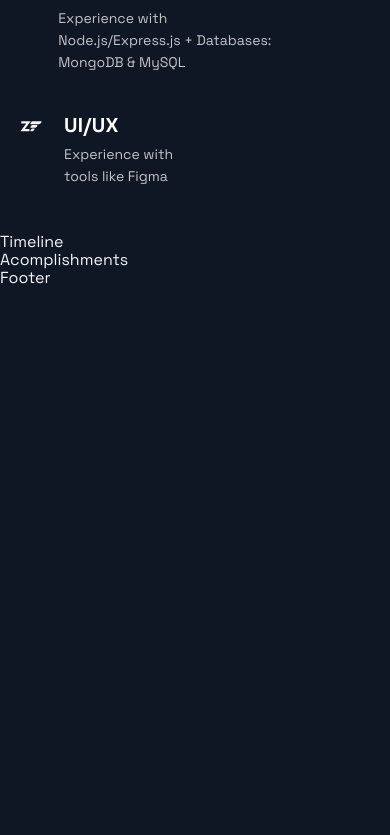
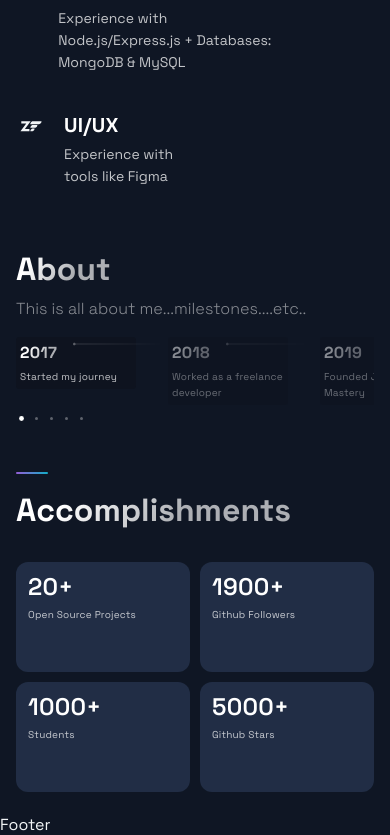
Before and after one commit to tylerhance/tylers-webdev-portfolio, a Next.js app: page / in a window 390 px wide. Shown: the part 3462-4297 px from the top of the page. Before the commit the page ends 3750 px from the top, so only its background shows below. Built offline with nearby package versions, Linux system fonts and the light colour scheme.

Commit message:
Finalizing logic for displaying the timeline and making it responsive. Adding accomplishment section.

```diff
--- a/src/components/Acomplishments/Acomplishments.js
+++ b/src/components/Acomplishments/Acomplishments.js
@@ -11,9 +11,17 @@
 ];
 
 const Acomplishments = () => (
-  <div>
-    Acomplishments
-  </div>
+  <Section>
+    <SectionTitle>Accomplishments</SectionTitle>
+    <Boxes>
+      {data.map(( card, index ) => (
+        <Box key={index}>
+          <BoxNum>{card.number}+</BoxNum>
+          <BoxText>{card.text}</BoxText>
+        </Box>
+      ))}
+    </Boxes>
+  </Section>
 );
 
 export default Acomplishments;
--- a/src/components/TimeLine/TimeLine.js
+++ b/src/components/TimeLine/TimeLine.js
@@ -7,45 +7,108 @@
 const TOTAL_CAROUSEL_COUNT = TimeLineData.length;
 
 const Timeline = () => {
-  // const [activeItem, setActiveItem] = useState(0);
-  // const carouselRef = useRef();
+  const [activeItem, setActiveItem] = useState(0);
+  const carouselRef = useRef();
 
-  // const scroll = (node, left) => {
-  //   return node.scrollTo({ left, behavior: 'smooth' });
-  // }
+  const scroll = (node, left) => {
+    return node.scrollTo({ left, behavior: 'smooth' });
+  }
 
-  // const handleClick = (e, i) => {
-  //   e.preventDefault();
+  const handleClick = (e, i) => {
+    e.preventDefault();
 
-  //   if (carouselRef.current) {
-  //     const scrollLeft = Math.floor(carouselRef.current.scrollWidth * 0.7 * (i / TimeLineData.length));
+    if (carouselRef.current) {
+      const scrollLeft = Math.floor(carouselRef.current.scrollWidth * 0.7 * (i / TimeLineData.length));
 
-  //     scroll(carouselRef.current, scrollLeft);
-  //   }
-  // }
+      scroll(carouselRef.current, scrollLeft);
+    }
+  }
 
-  // const handleScroll = () => {
-  //   if (carouselRef.current) {
-  //     const index = Math.round((carouselRef.current.scrollLeft / (carouselRef.current.scrollWidth * 0.7)) * TimeLineData.length);
+  const handleScroll = () => {
+    if (carouselRef.current) {
+      const index = Math.round((carouselRef.current.scrollLeft / (carouselRef.current.scrollWidth * 0.7)) * TimeLineData.length);
 
-  //     setActiveItem(index);
-  //   }
-  // }
+      setActiveItem(index);
+    }
+  }
 
   // // snap back to beginning of scroll when window is resized
   // // avoids a bug where content is covered up if coming from smaller screen
-  // useEffect(() => {
-  //   const handleResize = () => {
-  //     scroll(carouselRef.current, 0);
-  //   }
+  useEffect(() => {
+    const handleResize = () => {
+      scroll(carouselRef.current, 0);
+    }
 
-  //   window.addEventListener('resize', handleResize);
-  // }, []);
+    window.addEventListener('resize', handleResize);
+  }, []);
 
   return (
-    <div>
-      Timeline
-    </div>
+    <Section id='about'>
+      <SectionTitle>About</SectionTitle>
+      <SectionText>This is all about me...milestones....etc..</SectionText>
+      <CarouselContainer ref={carouselRef} onScroll={handleScroll}>
+        <>
+        {TimeLineData.map((item, index) => (
+          <CarouselMobileScrollNode key={index} final={index === TOTAL_CAROUSEL_COUNT - 1}>
+            <CarouselItem
+              index={index}
+              id={`carousel__item-${index}`}
+              active={activeItem}
+              onClick={(e) => handleClick(e, index)}>
+
+            <CarouselItemTitle>
+                {item.year}
+                <CarouselItemImg
+                    width="208"
+                    height="6"
+                    viewBox="0 0 208 6"
+                    fill="none"
+                    xmlns="http://www.w3.org/2000/svg">
+                    <path
+                      fill-rule="evenodd"
+                      clip-rule="evenodd"
+                      d="M2.5 5.5C3.88071 5.5 5 4.38071 5 3V3.5L208 3.50002V2.50002L5 2.5V3C5 1.61929 3.88071 0.5 2.5 0.5C1.11929 0.5 0 1.61929 0 3C0 4.38071 1.11929 5.5 2.5 5.5Z"
+                      fill="url(#paint0_linear)"
+                      fill-opacity="0.33"
+                    />
+                    <defs>
+                      <linearGradient
+                        id="paint0_linear"
+                        x1="-4.30412e-10"
+                        y1="0.5"
+                        x2="208"
+                        y2="0.500295"
+                        gradientUnits="userSpaceOnUse">
+                        <stop stop-color="white" />
+                        <stop
+                          offset="0.79478"
+                          stop-color="white"
+                          stop-opacity="0"
+                        />
+                      </linearGradient>
+                    </defs>
+                  </CarouselItemImg>
+            </CarouselItemTitle>
+            <CarouselItemText>{item.text}</CarouselItemText>
+            </CarouselItem>
+          </CarouselMobileScrollNode>
+        ))}
+        </>
+      </CarouselContainer>
+      <CarouselButtons>
+        {TimeLineData.map((item, index) => (
+          <CarouselButton
+            key={index}
+            index={index}
+            active={activeItem}
+            onClick={(e) => handleClick(e, index)}
+            type="button">
+          <CarouselButtonDot active={activeItem} />
+          </CarouselButton>
+        ))}
+      </CarouselButtons>
+      <SectionDivider />
+    </Section>
   );
 };
 
```
